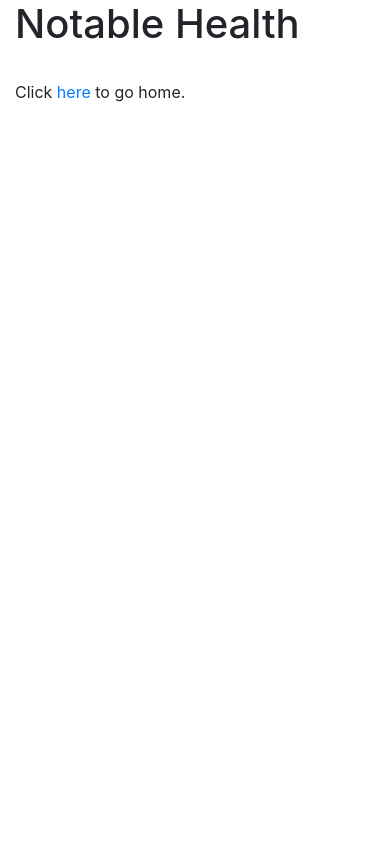
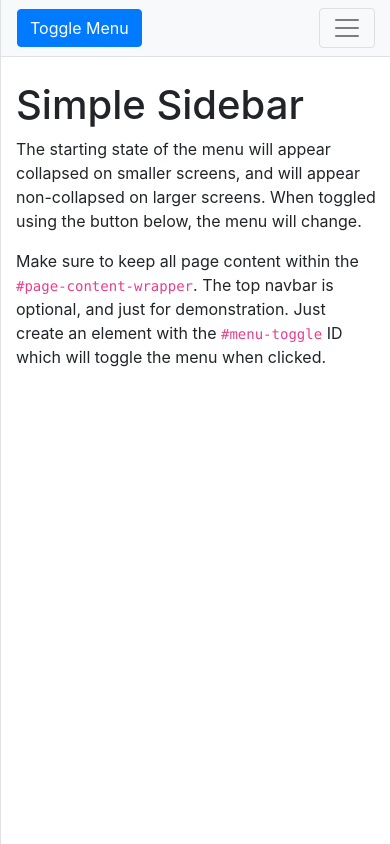
Before and after one commit to ddiddi/ProjectDoctorList, a Flask app: page / in a window 390 px wide. Run offline with Flask 2, Linux system fonts and the light colour scheme; some libraries are stand-ins or nearby versions.

Commit message:
Add sidebar CSS files

```diff
--- /dev/null
+++ b/static/styles/sidebar.css
@@ -0,0 +1,49 @@
+/*!
+ * Start Bootstrap - Simple Sidebar (https://startbootstrap.com/template-overviews/simple-sidebar)
+ * Copyright 2013-2019 Start Bootstrap
+ * Licensed under MIT (https://github.com/BlackrockDigital/startbootstrap-simple-sidebar/blob/master/LICENSE)
+ */
+body {
+  overflow-x: hidden;
+}
+
+#sidebar-wrapper {
+  min-height: 100vh;
+  margin-left: -15rem;
+  -webkit-transition: margin .25s ease-out;
+  -moz-transition: margin .25s ease-out;
+  -o-transition: margin .25s ease-out;
+  transition: margin .25s ease-out;
+}
+
+#sidebar-wrapper .sidebar-heading {
+  padding: 0.875rem 1.25rem;
+  font-size: 1.2rem;
+}
+
+#sidebar-wrapper .list-group {
+  width: 15rem;
+}
+
+#page-content-wrapper {
+  min-width: 100vw;
+}
+
+#wrapper.toggled #sidebar-wrapper {
+  margin-left: 0;
+}
+
+@media (min-width: 768px) {
+  #sidebar-wrapper {
+    margin-left: 0;
+  }
+
+  #page-content-wrapper {
+    min-width: 0;
+    width: 100%;
+  }
+
+  #wrapper.toggled #sidebar-wrapper {
+    margin-left: -15rem;
+  }
+}
--- a/templates/index.html
+++ b/templates/index.html
@@ -1,16 +1,94 @@
 <!DOCTYPE html>
-<html>
-  <head>
-    <title>Flask Intro</title>
-    <meta name="viewport" content="width=device-width, initial-scale=1.0">
-    <link rel= "stylesheet" type= "text/css" href= "{{ url_for('static',filename='styles/bootstrap.min.css') }}">
+<html lang="en">
 
-  </head>
-  <body>
-    <div class="container">
-      <h1>Notable Health</h2>
-      <br>
-      <p>Click <a href="/">here</a> to go home.</p>
+<head>
+
+  <meta charset="utf-8">
+  <meta name="viewport" content="width=device-width, initial-scale=1, shrink-to-fit=no">
+  <meta name="description" content="">
+  <meta name="author" content="">
+
+  <title>{{ title }} - Notable Health</title>
+
+
+  <link rel= "stylesheet" type= "text/css" href= "{{ url_for('static',filename='styles/bootstrap.min.css') }}">
+
+  <!-- Custom styles for this template -->
+  <link href="{{ url_for('static',filename='styles/sidebar.css') }}" rel="stylesheet">
+
+</head>
+
+<body>
+
+  <div class="d-flex" id="wrapper">
+
+    <!-- Sidebar -->
+    <div class="bg-light border-right" id="sidebar-wrapper">
+      <div class="sidebar-heading">Physicians </div>
+      <div class="list-group list-group-flush">
+        <a href="#" class="list-group-item list-group-item-action bg-light">Dashboard</a>
+        <a href="#" class="list-group-item list-group-item-action bg-light">Shortcuts</a>
+        <a href="#" class="list-group-item list-group-item-action bg-light">Overview</a>
+      </div>
     </div>
-  </body>
+    <!-- /#sidebar-wrapper -->
+
+    <!-- Page Content -->
+    <div id="page-content-wrapper">
+
+      <nav class="navbar navbar-expand-lg navbar-light bg-light border-bottom">
+        <button class="btn btn-primary" id="menu-toggle">Toggle Menu</button>
+
+        <button class="navbar-toggler" type="button" data-toggle="collapse" data-target="#navbarSupportedContent" aria-controls="navbarSupportedContent" aria-expanded="false" aria-label="Toggle navigation">
+          <span class="navbar-toggler-icon"></span>
+        </button>
+
+        <div class="collapse navbar-collapse" id="navbarSupportedContent">
+          <ul class="navbar-nav ml-auto mt-2 mt-lg-0">
+            <li class="nav-item active">
+              <a class="nav-link" href="#">Home <span class="sr-only">(current)</span></a>
+            </li>
+            <li class="nav-item">
+              <a class="nav-link" href="#">Link</a>
+            </li>
+            <li class="nav-item dropdown">
+              <a class="nav-link dropdown-toggle" href="#" id="navbarDropdown" role="button" data-toggle="dropdown" aria-haspopup="true" aria-expanded="false">
+                Dropdown
+              </a>
+              <div class="dropdown-menu dropdown-menu-right" aria-labelledby="navbarDropdown">
+                <a class="dropdown-item" href="#">Action</a>
+                <a class="dropdown-item" href="#">Another action</a>
+                <div class="dropdown-divider"></div>
+                <a class="dropdown-item" href="#">Something else here</a>
+              </div>
+            </li>
+          </ul>
+        </div>
+      </nav>
+
+      <div class="container-fluid">
+        <h1 class="mt-4">Simple Sidebar</h1>
+        <p>The starting state of the menu will appear collapsed on smaller screens, and will appear non-collapsed on larger screens. When toggled using the button below, the menu will change.</p>
+        <p>Make sure to keep all page content within the <code>#page-content-wrapper</code>. The top navbar is optional, and just for demonstration. Just create an element with the <code>#menu-toggle</code> ID which will toggle the menu when clicked.</p>
+      </div>
+    </div>
+    <!-- /#page-content-wrapper -->
+
+  </div>
+  <!-- /#wrapper -->
+
+  <!-- Bootstrap core JavaScript -->
+  <script src="vendor/jquery/jquery.min.js"></script>
+  <script src="vendor/bootstrap/js/bootstrap.bundle.min.js"></script>
+
+  <!-- Menu Toggle Script -->
+  <script>
+    $("#menu-toggle").click(function(e) {
+      e.preventDefault();
+      $("#wrapper").toggleClass("toggled");
+    });
+  </script>
+
+</body>
+
 </html>
```
Also changed, not shown: static/styles/orig.css (added, +88 -0 lines).
